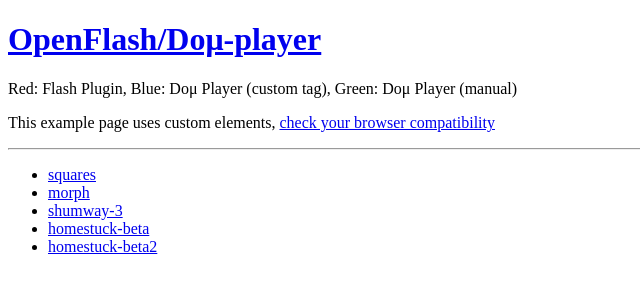
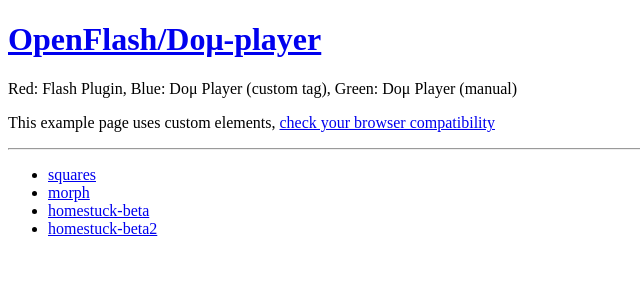
Before and after one commit to open-flash/domu-player, a website built with webpack: page src/static/index.html in a window 1280 px wide. Shown: the whole page, without its empty margins (0-640 px from the left). Built offline with nearby package versions, Linux system fonts and the light colour scheme; what avmore would draw is missing.

Commit message:
Hide `Shumway 3` from index

```diff
--- a/src/static/index.html
+++ b/src/static/index.html
@@ -15,7 +15,7 @@
 <ul>
   <li><a href="./squares">squares</a></li>
   <li><a href="./morph">morph</a></li>
-  <li><a href="./shumway-3">shumway-3</a></li>
+  <!--<li><a href="./shumway-3">shumway-3</a></li>-->
   <li><a href="./homestuck-beta">homestuck-beta</a></li>
   <li><a href="./homestuck-beta2">homestuck-beta2</a></li>
 </ul>
```
